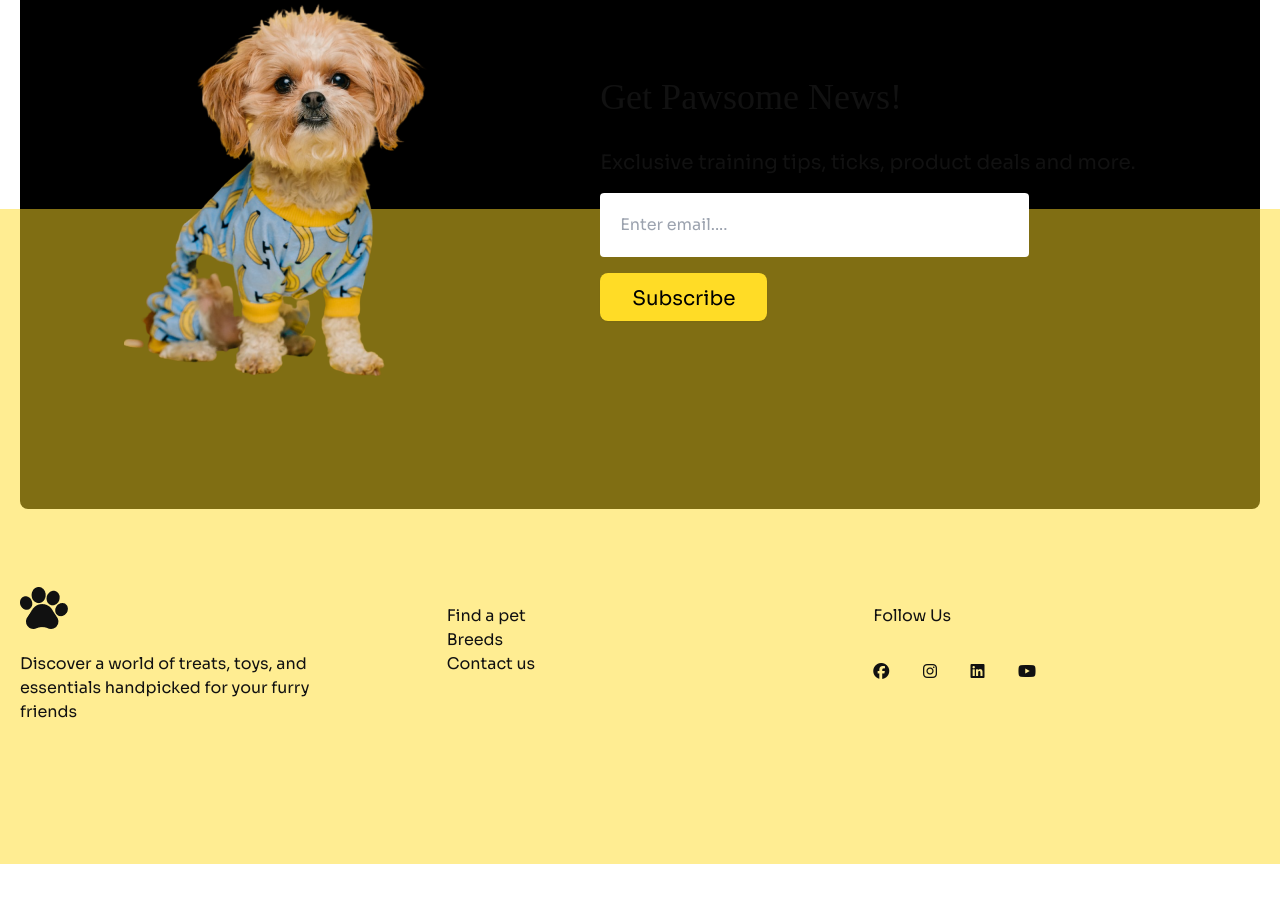
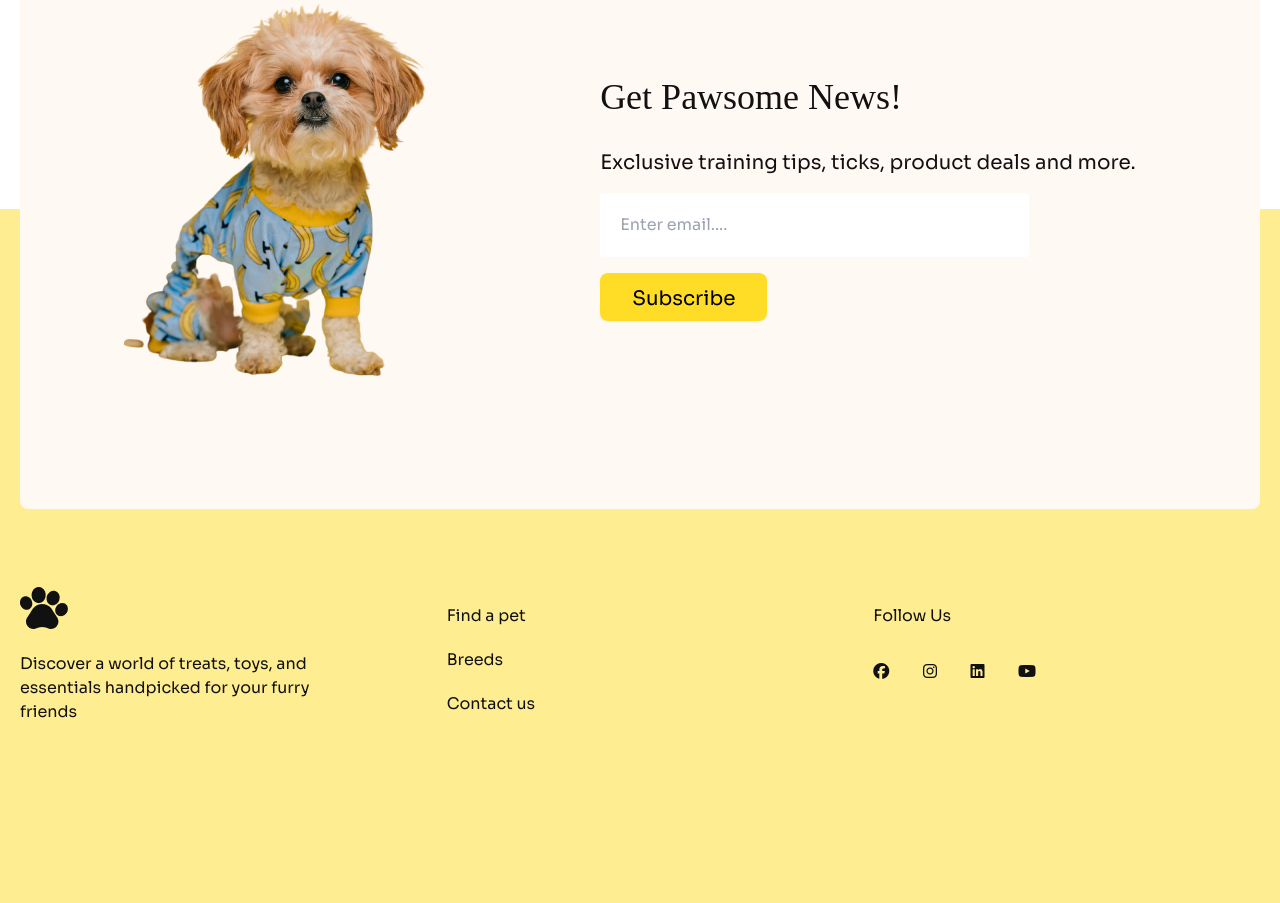
Before and after one commit to srsujon37/browse-pets, a plain HTML site: page index.html in a window 1280 px wide. Shown: the part 3617-4520 px from the top of the page. Before the commit the page ends 4481 px from the top, so only its background shows below. Drawn offline with nearby package versions, Linux system fonts and the light colour scheme; a web font is replaced by a local one.

Commit message:
footer done

```diff
--- a/index.html
+++ b/index.html
@@ -385,9 +385,9 @@
 
           </section>
 
-          <section class="container mx-auto p-5 rounded-lg z-50 ">
+          <section class="container mx-auto p-5 rounded-lg relative z-50 ">
          <!-- Get Pawsome News! section  -->
-             <div class="lg:flex lg:justify-center items-center md:text-center sm:text-center bg-[#000000] pt-[88px] pb-[114px] rounded-lg gap-36 ">
+             <div class="lg:flex lg:justify-center items-center md:text-center sm:text-center bg-[#FFF9F4] pt-[88px] pb-[114px] rounded-lg gap-36 ">
                <!-- image side -->
                 <div class="justify-items-center">
                      <img src="./assets/cute-pet-mid.png" alt="">
@@ -408,21 +408,22 @@
              </div>
           </section>
 
+      </main>
 
       <footer>
         <!-- footer design -->
         <section class="bg-[#FFDC2680] -mt-80 ">
           <div class="container mx-auto pt-[375px] pb-[140px] grid grid-cols-1 md:grid-cols-2 lg:grid-cols-3 space-y-5 -z-10">
             <!-- logo and description -->
-          <div class="pl-5 space-y-5">
+            <div class="pl-5 space-y-5 pb-10">
               <img src="./assets/logo-footer.png" alt="footer logo">
               <p class="sora max-w-xs">
                 Discover a world of treats, toys, and essentials handpicked for your furry friends
               </p>
             </div>
             <!-- linked item -->
-           <div class="sora pl-5">
-              <ul>
+             <div class="sora pl-5 pb-10">
+                <ul class="space-y-5">
                   <li><a href="">Find a pet</a></li>
                   <li><a href="">Breeds</a></li>
                   <li><a href="">Contact us</a></li>
@@ -445,8 +446,5 @@
          </section>
          </footer>
 
-
-      </main>
-
 </body>
 </html>
```
Lines whose indentation alone changed are shown as unchanged.
